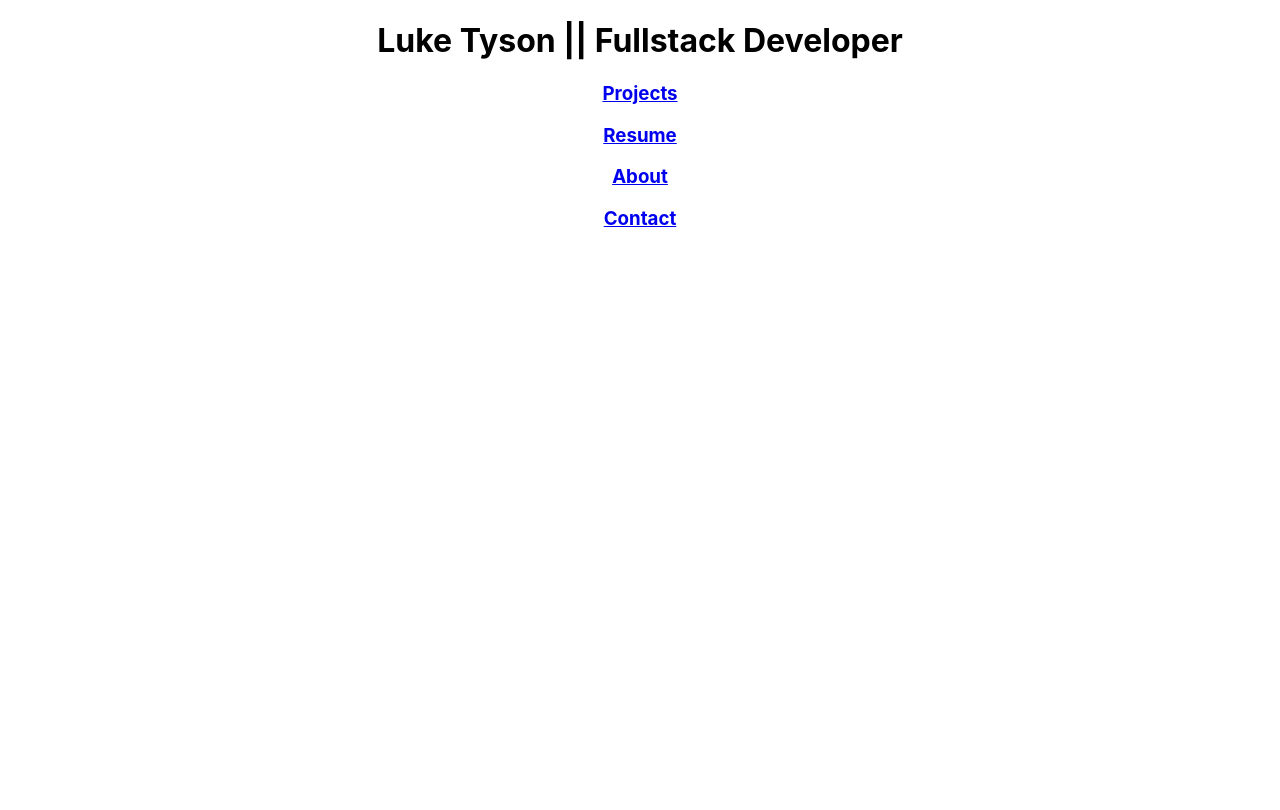
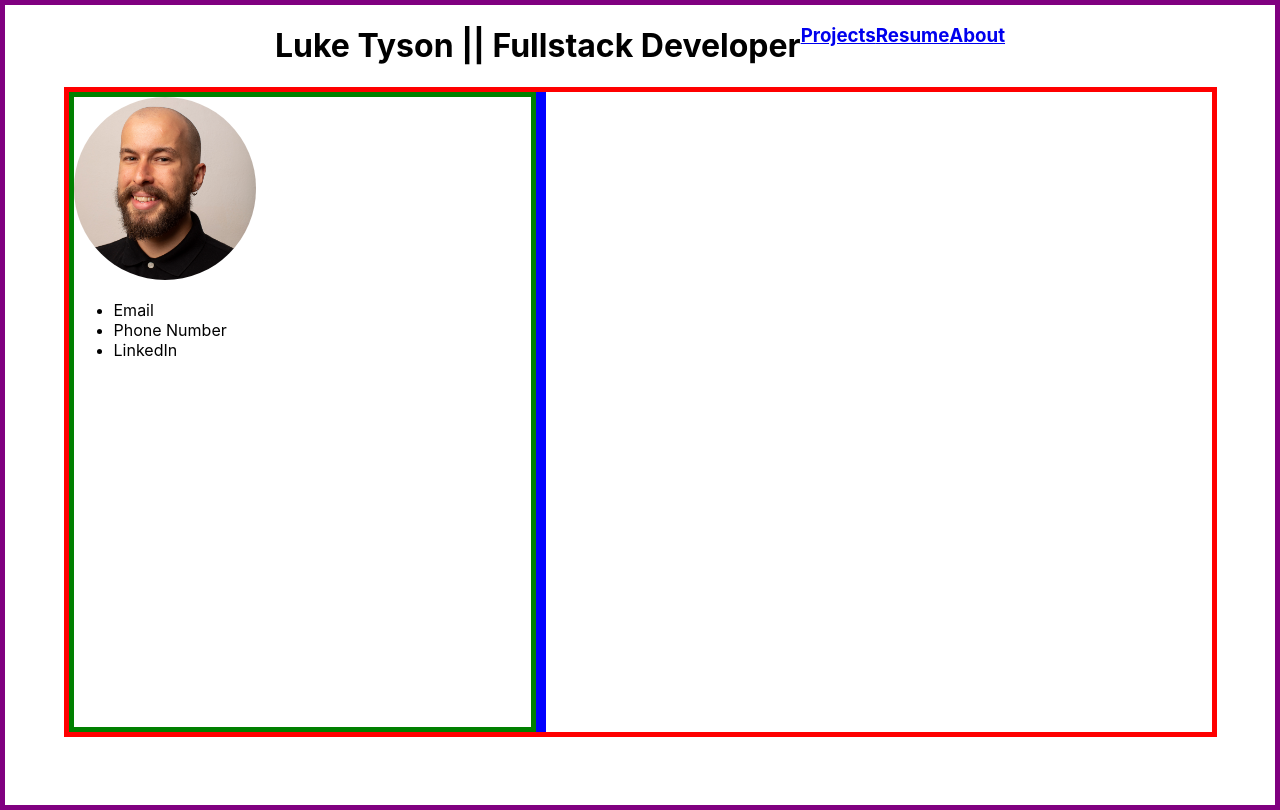
Before and after one commit to guantanamobosch/luke_tyson_portfolio, a React (Create React App) app: page / in a window 1280 px wide. Built offline with nearby package versions, Linux system fonts and the light colour scheme.

Commit message:
setting up cards

```diff
--- /dev/null
+++ b/src/components/NavBar/NavBar.css
@@ -0,0 +1,3 @@
+.NavBar {
+    display: flex;
+}
--- a/src/components/NavBar/NavBar.jsx
+++ b/src/components/NavBar/NavBar.jsx
@@ -1,9 +1,10 @@
 import React from "react";
 import { Link } from "react-router-dom";
+import "./NavBar.css";
 
 export default function NavBar() {
     return (
-        <>
+        <div className="NavBar">
             <h1>Luke Tyson || Fullstack Developer </h1>
 
             <Link to="/projects">
@@ -17,10 +18,6 @@ export default function NavBar() {
             <Link to="/about">
                 <h3>About</h3>
             </Link>
-
-            <Link to="/contact">
-                <h3>Contact</h3>
-            </Link>
-        </>
+        </div>
     );
 }
--- a/src/pages/App/App.css
+++ b/src/pages/App/App.css
@@ -1,38 +1,59 @@
-.App {
-  text-align: center;
+html {
+    position: absolute;
+    top: 0;
+    right: 0;
+    bottom: 0;
+    left: 0;
 }
 
-.App-logo {
-  height: 40vmin;
-  pointer-events: none;
+body {
+    height: 100%;
+    width: 100%;
 }
 
-@media (prefers-reduced-motion: no-preference) {
-  .App-logo {
-    animation: App-logo-spin infinite 20s linear;
-  }
+#root {
+    height: 100%;
+    width: 100%;
 }
 
-.App-header {
-  background-color: #282c34;
-  min-height: 100vh;
-  display: flex;
-  flex-direction: column;
-  align-items: center;
-  justify-content: center;
-  font-size: calc(10px + 2vmin);
-  color: white;
+.App {
+    display: flex;
+    flex-direction: column;
+    align-items: center;
+    border-style: solid;
+    border-color: purple;
+    border-width: 5px;
+    height: 100%;
 }
 
-.App-link {
-  color: #61dafb;
+.main-card {
+    border-style: solid;
+    border-color: red;
+    border-width: 5px;
+    display: flex;
+    width: 90%;
+    height: 80%;
 }
 
-@keyframes App-logo-spin {
-  from {
-    transform: rotate(0deg);
-  }
-  to {
-    transform: rotate(360deg);
-  }
+#headshot-and-contact-container {
+    border-style: solid;
+    border-color: green;
+    border-width: 5px;
+    width: 40%;
 }
+
+.route-card {
+    border-style: solid;
+    border-color: blue;
+    border-width: 5px;
+}
+
+#headshot-container {
+    width: 40%;
+}
+
+#headshot {
+    width: 100%;
+    height: auto;
+    border-radius: 100%;
+}
--- a/src/pages/App/App.jsx
+++ b/src/pages/App/App.jsx
@@ -3,19 +3,38 @@ import NavBar from "../../components/NavBar/NavBar";
 import Projects from "../Projects/Projects";
 import MyResume from "../MyResume/MyResume";
 import AboutMe from "../AboutMe/AboutMe";
-import Contact from "../Contact/Contact";
+import headshot from "../../Images/portfolioheadshot.jpg";
 import "./App.css";
 
 function App() {
     return (
         <main className="App">
             <NavBar />
-            <Routes>
-                <Route path="/projects" element={<Projects />} />
-                <Route path="/resume" element={<MyResume />} />
-                <Route path="/about" element={<AboutMe />} />
-                <Route path="/contact" element={<Contact />} />
-            </Routes>
+            <div className="main-card">
+                <div id="headshot-and-contact-container">
+                    <div id="headshot-container">
+                        <img
+                            id="headshot"
+                            src={headshot}
+                            alt="Luke's Headshot"
+                        />
+                    </div>
+                    <div id="contact-container">
+                        <ul>
+                            <li>Email</li>
+                            <li>Phone Number</li>
+                            <li>LinkedIn</li>
+                        </ul>
+                    </div>
+                </div>
+                <div className="route-card">
+                    <Routes>
+                        <Route path="/projects" element={<Projects />} />
+                        <Route path="/resume" element={<MyResume />} />
+                        <Route path="/about" element={<AboutMe />} />
+                    </Routes>
+                </div>
+            </div>
         </main>
     );
 }
```
Also changed, not shown: src/Images/portfolioheadshot.jpg (added).
